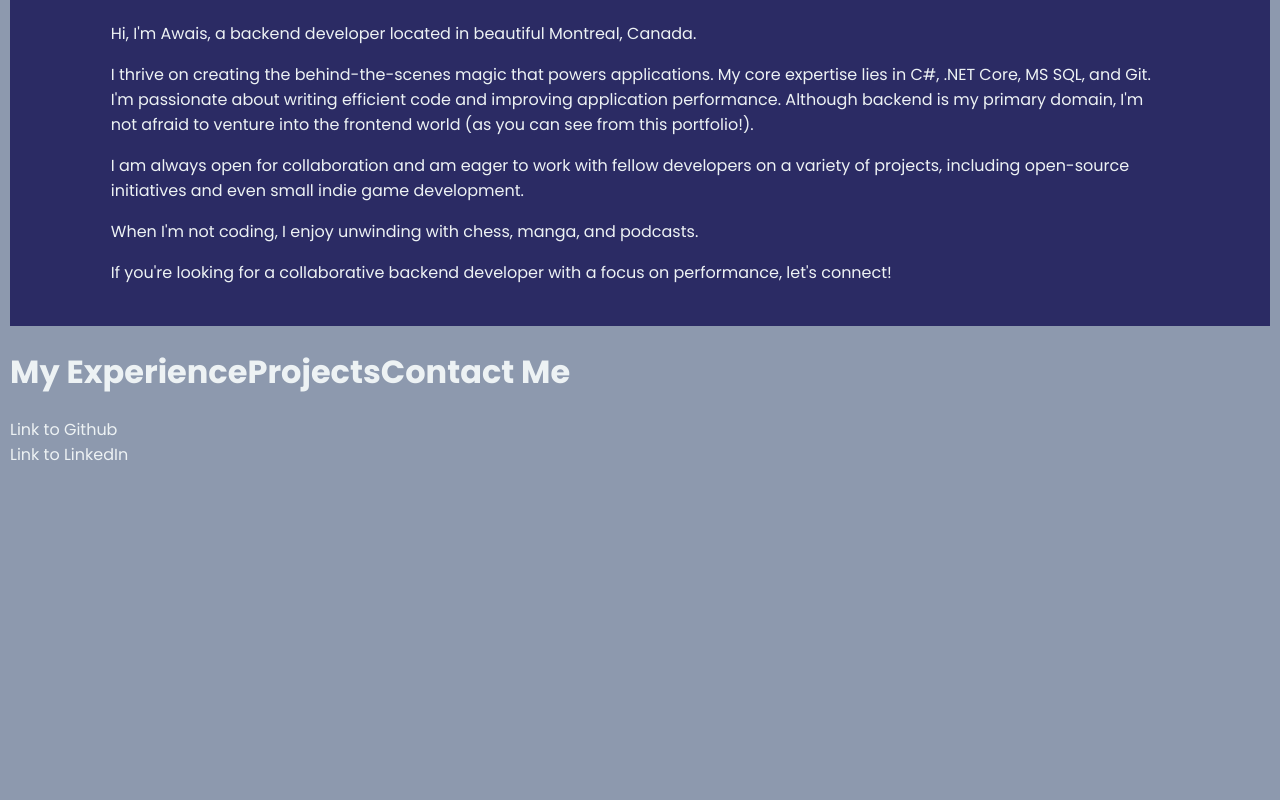
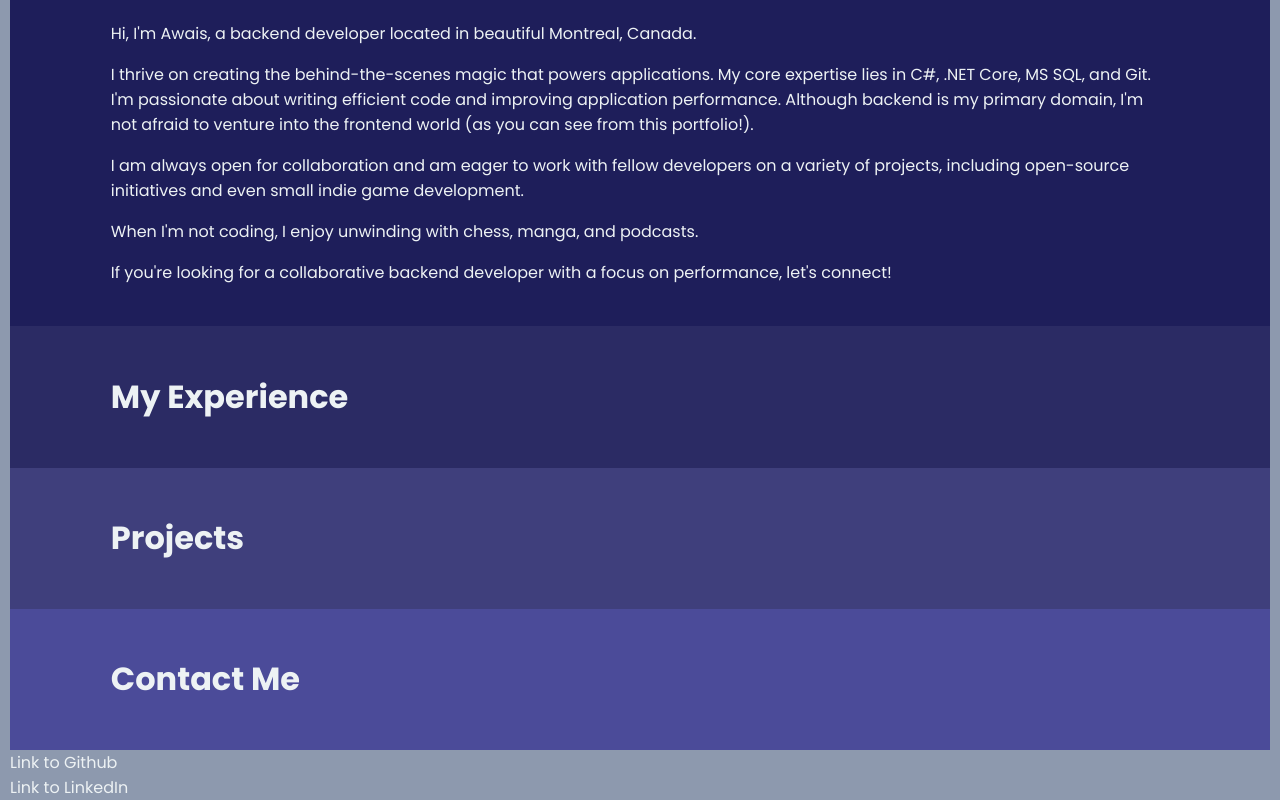
Before and after one commit to Archimedyz/portfolio-site, a Vue app: page / in a window 1280 px wide. Shown: the part 815-1615 px from the top of the page. Before the commit the page ends 1282 px from the top, so only its background shows below. Built offline with nearby package versions, Linux system fonts and the light colour scheme; a web font is replaced by a local one.

Commit message:
Update color pallete again. Standardize section layout.

```diff
--- a/src/components/About.vue
+++ b/src/components/About.vue
@@ -4,7 +4,7 @@
 
 <template>
 <div id="about">
-    <div class="about-content">
+    <div class="section-content">
         <h1>About Me</h1>
         <p>Hi, I'm Awais, a backend developer located in beautiful Montreal, Canada.</p>
         <p>I thrive on creating the behind-the-scenes magic that powers applications. My core expertise lies in C#, .NET Core, MS SQL, and Git. I'm passionate about writing efficient code and improving application performance. Although backend is my primary domain, I'm not afraid to venture into the frontend world (as you can see from this portfolio!).</p>
@@ -17,11 +17,7 @@
 
 <style scoped>
 #about {
-    background-color: var(--secondary);
+    background-color: var(--color-secondary);
     width: 100%;
 }
-
-.about-content {
-    padding: 2% 8%;
-}
 </style>
--- a/src/components/Contact.vue
+++ b/src/components/Contact.vue
@@ -4,10 +4,15 @@
 
 <template>
 <div id="contact">
-    <h1>Contact Me</h1>
+    <div class="section-content">
+        <h1>Contact Me</h1>
+    </div>
 </div>
 </template>
 
 <style scoped>
-
+#contact {
+    background-color: var(--color-quinary);
+    width: 100%;
+}
 </style>
--- a/src/components/Experience.vue
+++ b/src/components/Experience.vue
@@ -4,10 +4,15 @@
 
 <template>
 <div id="experience">
-    <h1>My Experience</h1>
+    <div class="section-content">
+        <h1>My Experience</h1>
+    </div>
 </div>
 </template>
 
 <style scoped>
-
+#experience {
+    background-color: var(--color-tertiary);
+    width: 100%;
+}
 </style>
--- a/src/components/Home.vue
+++ b/src/components/Home.vue
@@ -46,7 +46,7 @@ const _ = setInterval(incCarousel, 3000);
 
 <style scoped>
 #home {
-    background-color: var(--primary);
+    background-color: var(--color-primary);
     width: 100%;
     min-height: 80vh
 }
--- a/src/components/NavBar.vue
+++ b/src/components/NavBar.vue
@@ -44,7 +44,7 @@ function hoverOff(item)
         left: 0px;
         height: 10vh;
         width: 100%;
-        background-color: var(--primary);
+        background-color: var(--color-primary);
         z-index: 1;
     }
 
@@ -68,7 +68,7 @@ function hoverOff(item)
         font-style: italic;
         font-size: 2rem;
         text-decoration: none;
-        color: var(--primary-light);
+        color: var(--color-primary-light);
         cursor: pointer;
     }
 
@@ -82,16 +82,16 @@ function hoverOff(item)
         font-size: 1.5rem;
         margin-right: 15px;
         text-decoration: none;
-        color: var(--primary-light);
+        color: var(--color-primary-light);
         border-bottom: 2px solid transparent;
     }
 
     .hovered {
-        border-bottom-color: var(--light);
-        color: var(--light);
+        border-bottom-color: var(--color-light);
+        color: var(--color-light);
     }
 
     .hoveredLogo {
-        color: var(--light);
+        color: var(--color-light);
     }
 </style>
--- a/src/components/Projects.vue
+++ b/src/components/Projects.vue
@@ -4,10 +4,15 @@
 
 <template>
 <div id="projects">
-    <h1>Projects</h1>
+    <div class="section-content">
+        <h1>Projects</h1>
+    </div>
 </div>
 </template>
 
 <style scoped>
-
+#projects {
+    background-color: var(--color-quaternary);
+    width: 100%;
+}
 </style>
--- a/src/main.css
+++ b/src/main.css
@@ -1,23 +1,30 @@
 :root {
-    --primary: #242448;
-    --primary-light: #C6D8FF;
-    --secondary: #2B2B64;
-    --dark: #2B2D42;
-    --mid: #8D99AE;
-    --light: #EDF2F4;
+    --color-primary: #242448;
+    --color-primary-light: #C6D8FF;
+    --color-secondary: #1E1E5A;
+    --color-tertiary: #2B2B64;
+    --color-quaternary: #3F3F7C;
+    --color-quinary: #4B4B99;
+    --color-dark: #2B2D42;
+    --color-mid: #8D99AE;
+    --color-light: #EDF2F4;
     --poppins-medium: 400;
     --poppins-heavy: 700;
 }
 
 * {
     font-family: 'Poppins', serif;
-    color: var(--light);
+    color: var(--color-light);
 }
 
 html {
-    background-color: var(--mid);
+    background-color: var(--color-mid);
 }
 
 body {
     margin: 0px 10px;
 }
+
+.section-content {
+    padding: 2% 8%;
+}
```
